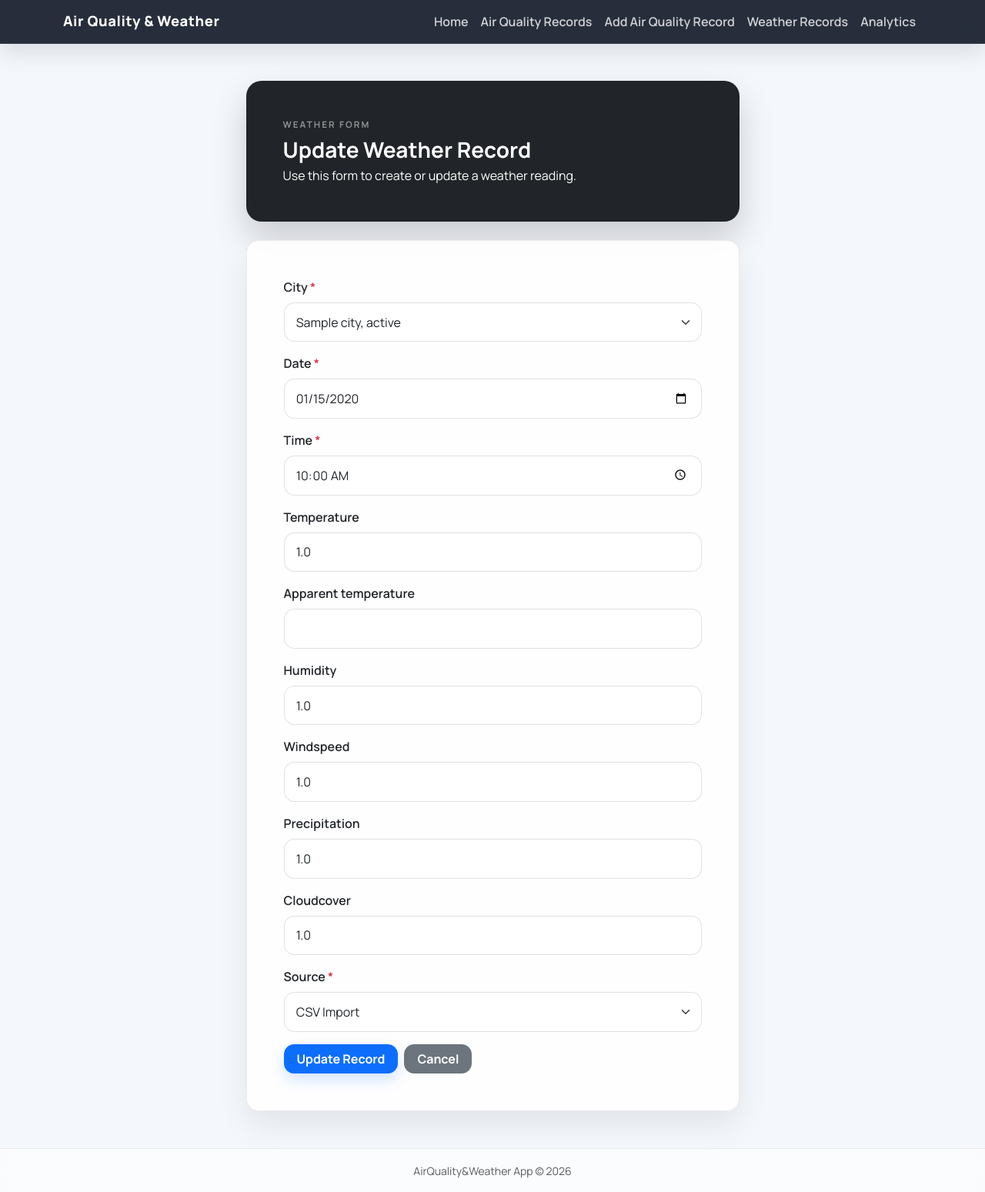
After one commit to sofiabernal5/python-project-group3, a Django app: page /weather/1/edit/ in a window 1280 px wide. The commit adds this page. Shown: the whole page at 77% size. Run offline with Django 5.2, Linux system fonts and the light colour scheme; tables that the repository leaves empty hold one stand-in row (values such as "Sample post").

Commit message:
adds delete and update for weather data

```diff
--- a/project3/mysite/core/forms.py
+++ b/project3/mysite/core/forms.py
@@ -28,9 +28,30 @@ class AirQualityRecordForm(forms.ModelForm):
 class WeatherRecordForm(forms.ModelForm):
     class Meta:
         model = WeatherRecord
-        fields = "__all__"
-        labels = {
-            "apparent_temperature_c": "Apparent Temperature (°C)",
-            "humidity_pct": "Humidity (%)",
-            "windspeed_kmh": "Wind Speed (km/h)",
+        fields = [
+            'city',
+            'date',
+            'time',
+            'temperature',
+            'apparent_temperature',
+            'humidity',
+            'windspeed',
+            'precipitation',
+            'cloudcover',
+            'source',
+        ]
+        widgets = {
+            'date': forms.DateInput(attrs={'type': 'date', 'class': 'form-control'}),
+            'time': forms.TimeInput(attrs={'type': 'time', 'class': 'form-control'}),
         }
+
+    def __init__(self, *args, **kwargs):
+        super().__init__(*args, **kwargs)
+
+        for field_name, field in self.fields.items():
+            widget = field.widget
+
+            if isinstance(widget, forms.Select):
+                widget.attrs.setdefault('class', 'form-select')
+            elif not isinstance(widget, forms.CheckboxInput):
+                widget.attrs.setdefault('class', 'form-control')
--- /dev/null
+++ b/project3/mysite/core/templates/core/weather_form.html
@@ -0,0 +1,71 @@
+{% extends 'core/base.html' %}
+
+{% block title %}{{ action }} Record - Weather Data{% endblock %}
+
+{% block content %}
+<div class="row justify-content-center">
+    <div class="col-lg-7 col-md-9">
+        <div class="card page-hero bg-dark text-white mb-4 border-0">
+            <div class="card-body p-4 p-md-5">
+                <p class="page-kicker text-white-50 mb-2">WEATHER FORM</p>
+                <h1 class="h3 fw-bold mb-1">{{ action }} Weather Record</h1>
+                <p class="mb-0 text-white-75">Use this form to create or update a weather reading.</p>
+            </div>
+        </div>
+
+        <div class="card">
+            <div class="card-body p-4 p-lg-5">
+                <form method="post" novalidate>
+                    {% csrf_token %}
+
+                    {% if form.non_field_errors %}
+                    <div class="alert alert-danger" role="alert">
+                        {% for error in form.non_field_errors %}
+                        <div>{{ error }}</div>
+                        {% endfor %}
+                    </div>
+                    {% endif %}
+
+                    {% for field in form %}
+                    <div class="mb-3">
+                        <label for="{{ field.id_for_label }}" class="form-label fw-semibold">
+                            {{ field.label }}
+                            {% if field.field.required %}<span class="text-danger">*</span>{% endif %}
+                        </label>
+
+                        {{ field }}
+
+                        {% if field.help_text %}
+                        <div class="form-text">{{ field.help_text }}</div>
+                        {% endif %}
+
+                        {% if field.errors %}
+                        <div class="invalid-feedback d-block">
+                            {% for error in field.errors %}{{ error }}{% endfor %}
+                        </div>
+                        {% endif %}
+                    </div>
+                    {% endfor %}
+
+                    <div class="d-flex gap-2 mt-3">
+                        <button type="submit" class="btn btn-primary">
+                            {{ action }} Record
+                        </button>
+
+                        {% if record %}
+                        <a href="{% url 'core:weather_detail' record.pk %}" class="btn btn-secondary">
+                            Cancel
+                        </a>
+                        {% else %}
+                        <a href="{% url 'core:weather_list' %}" class="btn btn-secondary">
+                            Cancel
+                        </a>
+                        {% endif %}
+                    </div>
+
+                </form>
+            </div>
+        </div>
+    </div>
+</div>
+{% endblock %}
--- a/project3/mysite/core/templates/core/weather_list.html
+++ b/project3/mysite/core/templates/core/weather_list.html
@@ -48,8 +48,10 @@
                         <td>{{ record.precipitation|default:"-" }}</td>
                         <td>{{ record.cloudcover|default:"-" }}%</td>
                         <td>{{ record.get_source_display }}</td>
-                        <td>
+                        <td class="text-center align-middle">
                             <a href="{% url 'core:weather_detail' record.pk %}" class="btn btn-sm btn-info">View</a>
+                            <a href="{% url 'core:weather_update' record.pk %}" class="btn btn-sm btn-warning">Edit</a>
+                            <a href="{% url 'core:weather_delete' record.pk %}" class="btn btn-sm btn-danger">Delete</a>
                         </td>
                     </tr>
                     {% empty %}
--- a/project3/mysite/core/urls.py
+++ b/project3/mysite/core/urls.py
@@ -12,6 +12,8 @@ urlpatterns = [
     path('air-quality/<int:pk>/delete/', views.air_quality_delete, name='air_quality_delete'),
     path('weather/', views.weather_list, name='weather_list'),
     path('weather/<int:pk>/', views.weather_detail, name='weather_detail'),
+    path('weather/<int:pk>/edit/', views.weather_update, name='weather_update'),
+    path('weather/<int:pk>/delete/', views.weather_delete, name='weather_delete'),
     path('analytics/', views.analytics, name='analytics'),
 
     # Section 2.4 - analytics URL's go below
--- a/project3/mysite/core/views.py
+++ b/project3/mysite/core/views.py
@@ -10,7 +10,7 @@ from django.contrib.admin.views.decorators import staff_member_required
 from django.views.decorators.http import require_POST
 
 from .models import AirQualityRecord, Location, City, WeatherRecord
-from .forms import AirQualityRecordForm
+from .forms import AirQualityRecordForm, WeatherRecordForm
 
 
 # ── Home ────────────────────────────────────────────────────────────────────
@@ -126,6 +126,39 @@ def weather_list(request):
 def weather_detail(request, pk):
     record = get_object_or_404(WeatherRecord.objects.select_related('city'), pk=pk)
     return render(request, 'core/weather_detail.html', {'record': record})
+
+# ── Weather Update ───────────────────────────────────────────────────────
+
+def weather_update(request, pk):
+    record = get_object_or_404(WeatherRecord, pk=pk)
+
+    if request.method == 'POST':
+        form = WeatherRecordForm(request.POST, instance=record)
+        if form.is_valid():
+            form.save()
+            messages.success(request, 'Weather record updated successfully.')
+            return redirect('core:weather_detail', pk=record.pk)
+    else:
+        form = WeatherRecordForm(instance=record)
+
+    return render(request, 'core/weather_form.html', {
+        'form': form,
+        'action': 'Update',
+        'record': record,
+    })
+
+
+# ── Air Quality Delete ──────────────────────────────────────────────────────────────────
+
+def weather_delete(request, pk):
+    record = get_object_or_404(WeatherRecord, pk=pk)
+
+    if request.method == 'POST':
+        record.delete()
+        messages.success(request, 'Record deleted.')
+        return redirect('core:weather_list')
+
+    return render(request, 'core/confirm_weather_delete.html', {'record': record})
 
 
 def analytics(request):
```
Also changed, not shown: project3/mysite/core/templates/core/confirm_weather_delete.html (added, +43 -0 lines).
